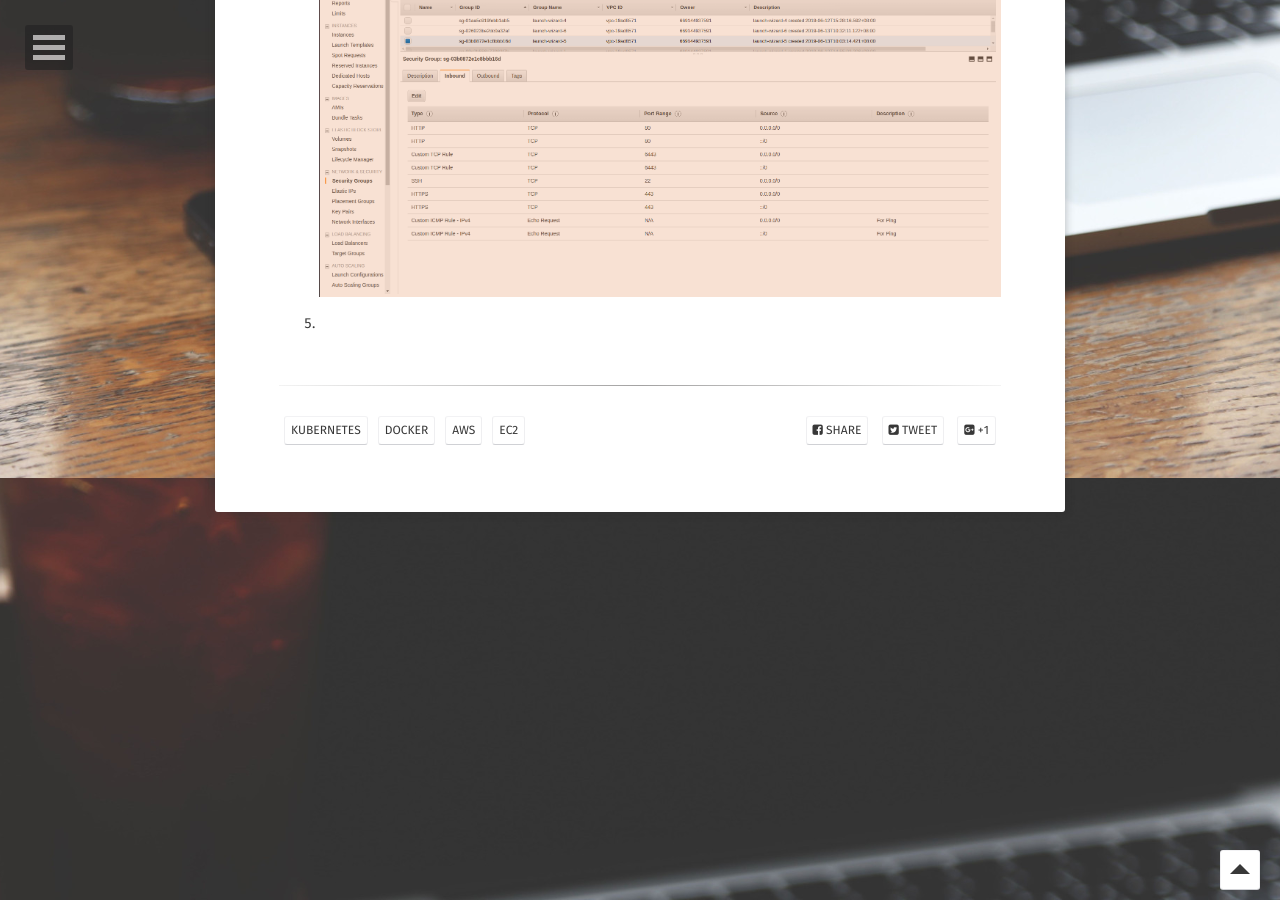
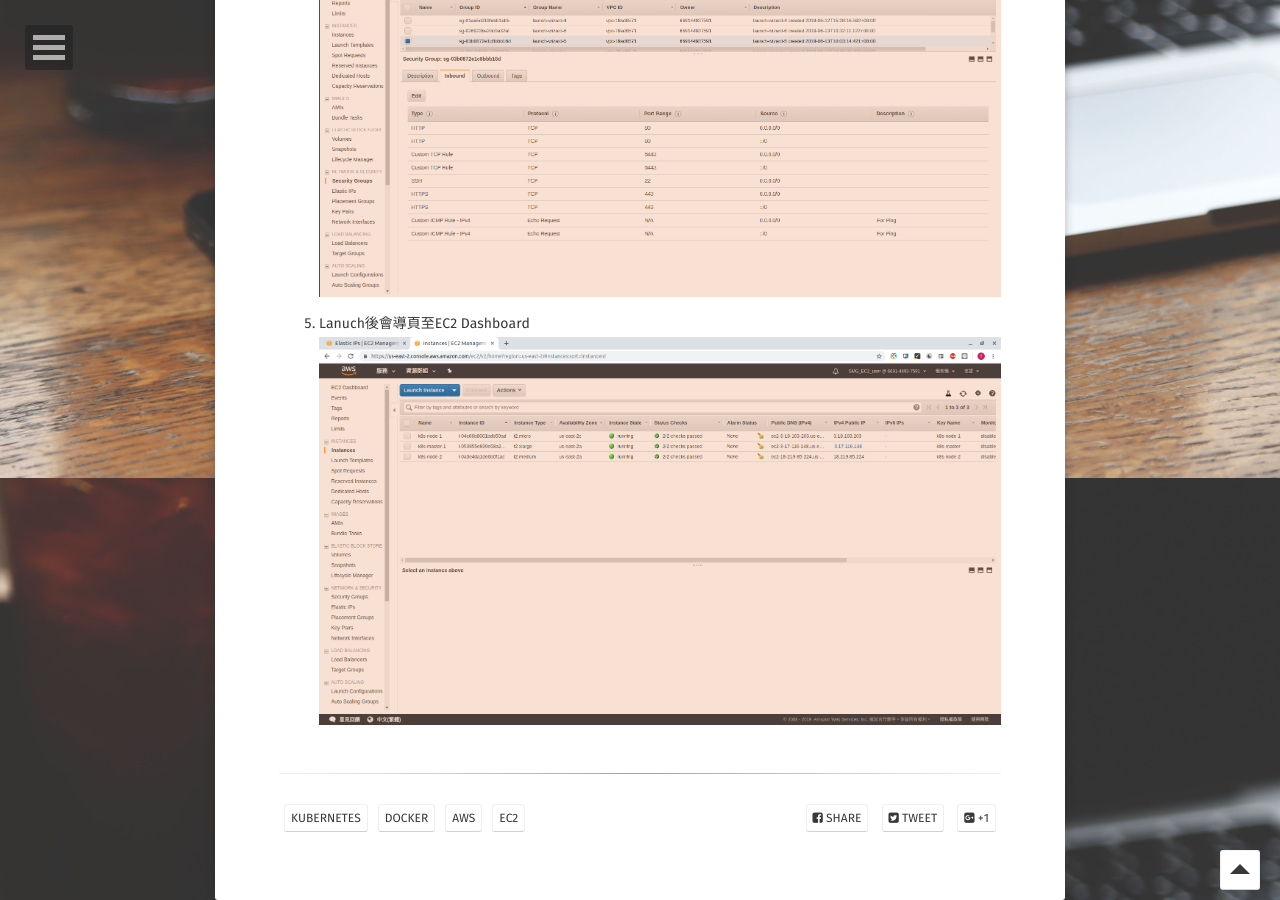
Before and after one commit to kisekitw/kisekitw.github.io, a Jekyll site: the page built from _posts/2019-06-13-Kubernetes Installation.md, in a window 1280 px wide and 900 px high, scrolled down 2222 px. Built offline with Jekyll 4.4.1, drawn with Linux system fonts in a browser that asks for light colours; some web fonts are replaced.

Commit message:
add k8s installation

```diff
--- a/_posts/2019-06-13-Kubernetes Installation.md
+++ b/_posts/2019-06-13-Kubernetes Installation.md
@@ -44,4 +44,5 @@ Worker|k8s-node-2|ubuntu 18.04
 
    ![EC2 Security Group](https://github.com/kisekitw/kisekitw.github.io/blob/master/assets/img/1080613/securityGroup.png?raw=true)
 
-5.
+5. Lanuch後會導頁至EC2 Dashboard
+    ![EC2 Instance Dashboard](https://github.com/kisekitw/kisekitw.github.io/blob/master/assets/img/1080613/EC2Dashboard.png?raw=true)
```
Also changed, not shown: assets/img/1080613/EC2Dashboard.png (added).
